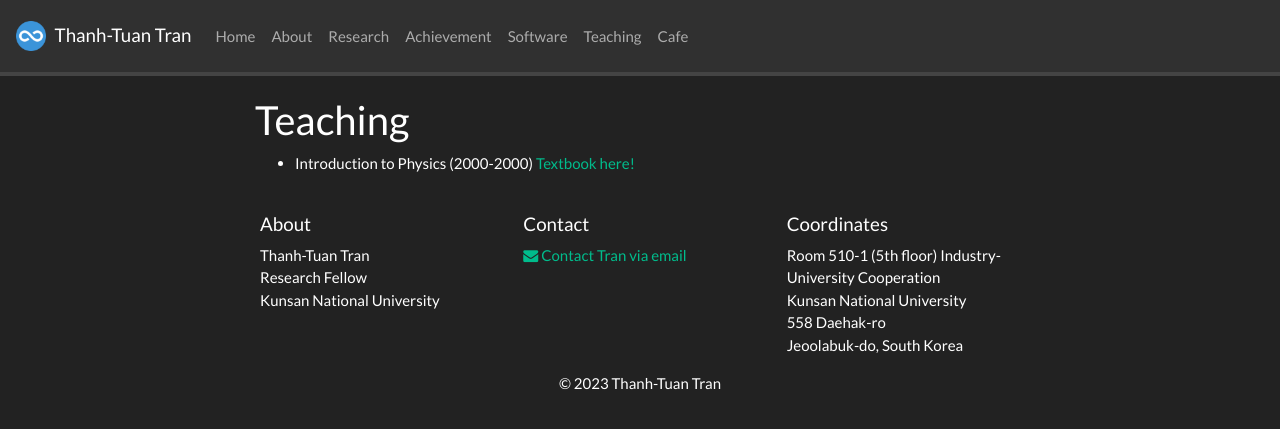
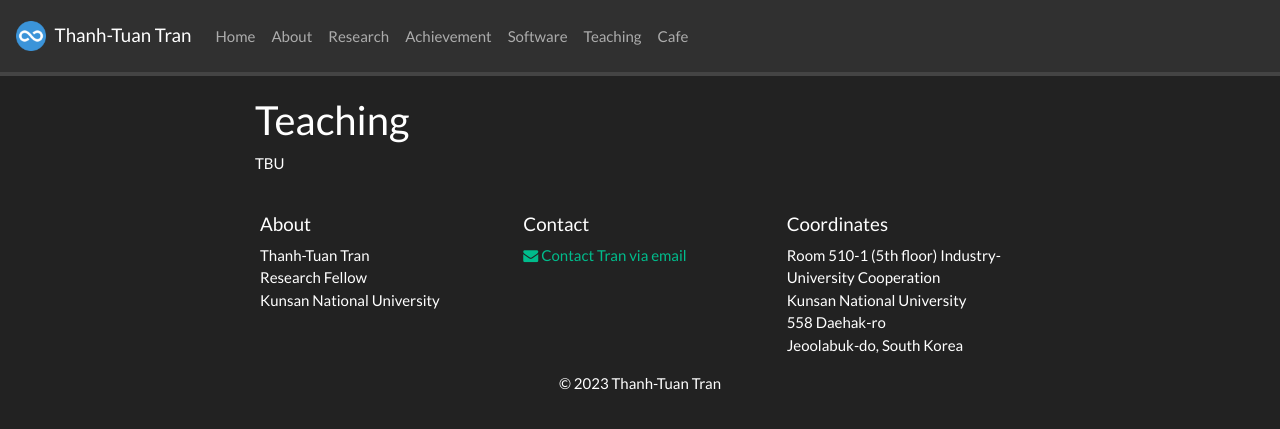
Before and after one commit to 3tbk/3tbk, a Jekyll site: the page built from _pages/teaching.md, in a window 1280 px wide. Shown: the top 429 px of the page. Built offline with Jekyll 4.4.1, drawn with Linux system fonts in a browser that asks for light colours; nearby versions of some CDN libraries; a style sheet for code colours, icons or effects is not loaded.

Commit message:
Update teaching.md

```diff
--- a/_pages/teaching.md
+++ b/_pages/teaching.md
@@ -7,4 +7,4 @@ permalink: /teaching/
 
 ## Teaching
 
-* Introduction to Physics (2000-2000) [Textbook here!](https://www.feynmanlectures.caltech.edu/)
+TBU
```
